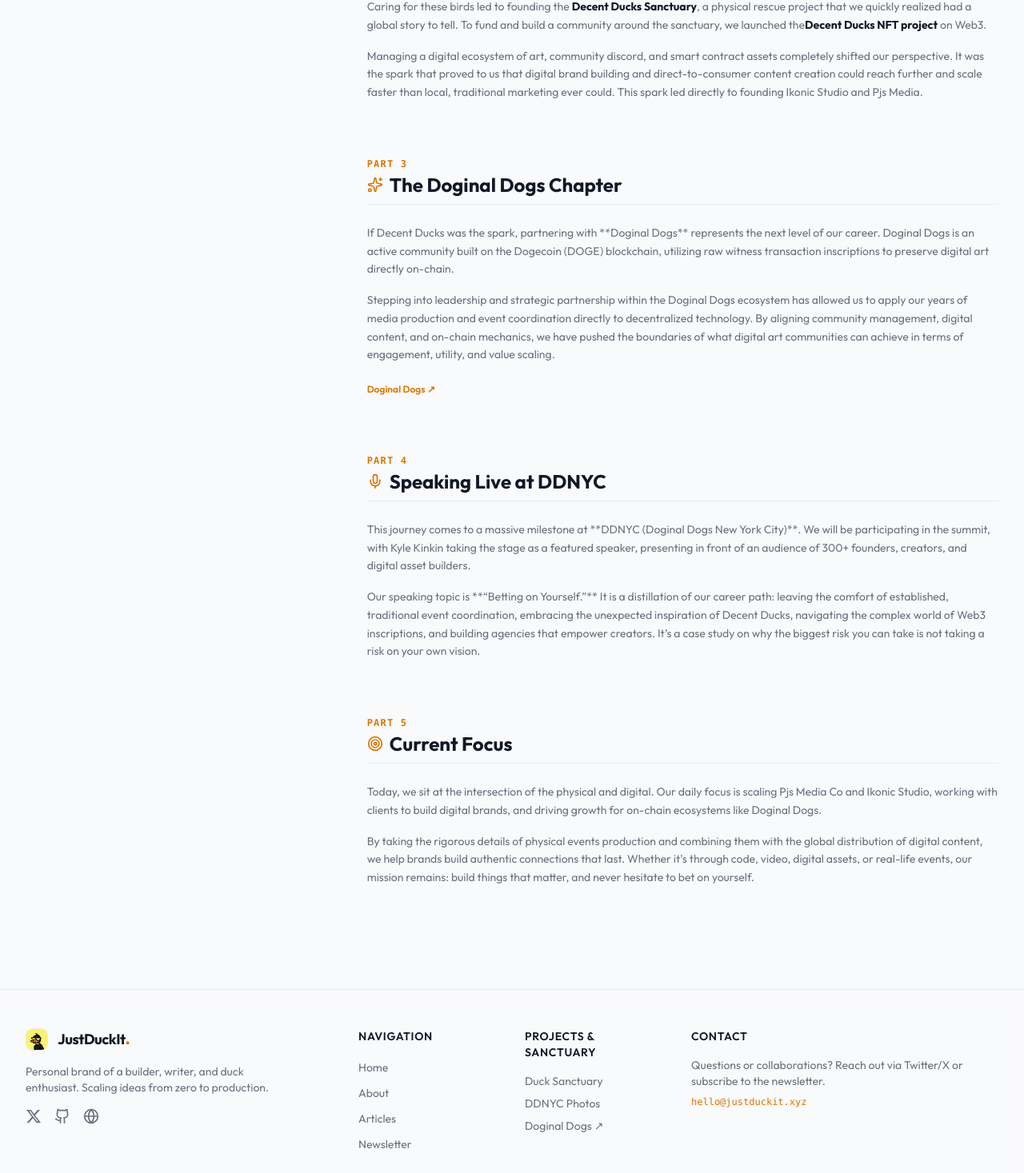
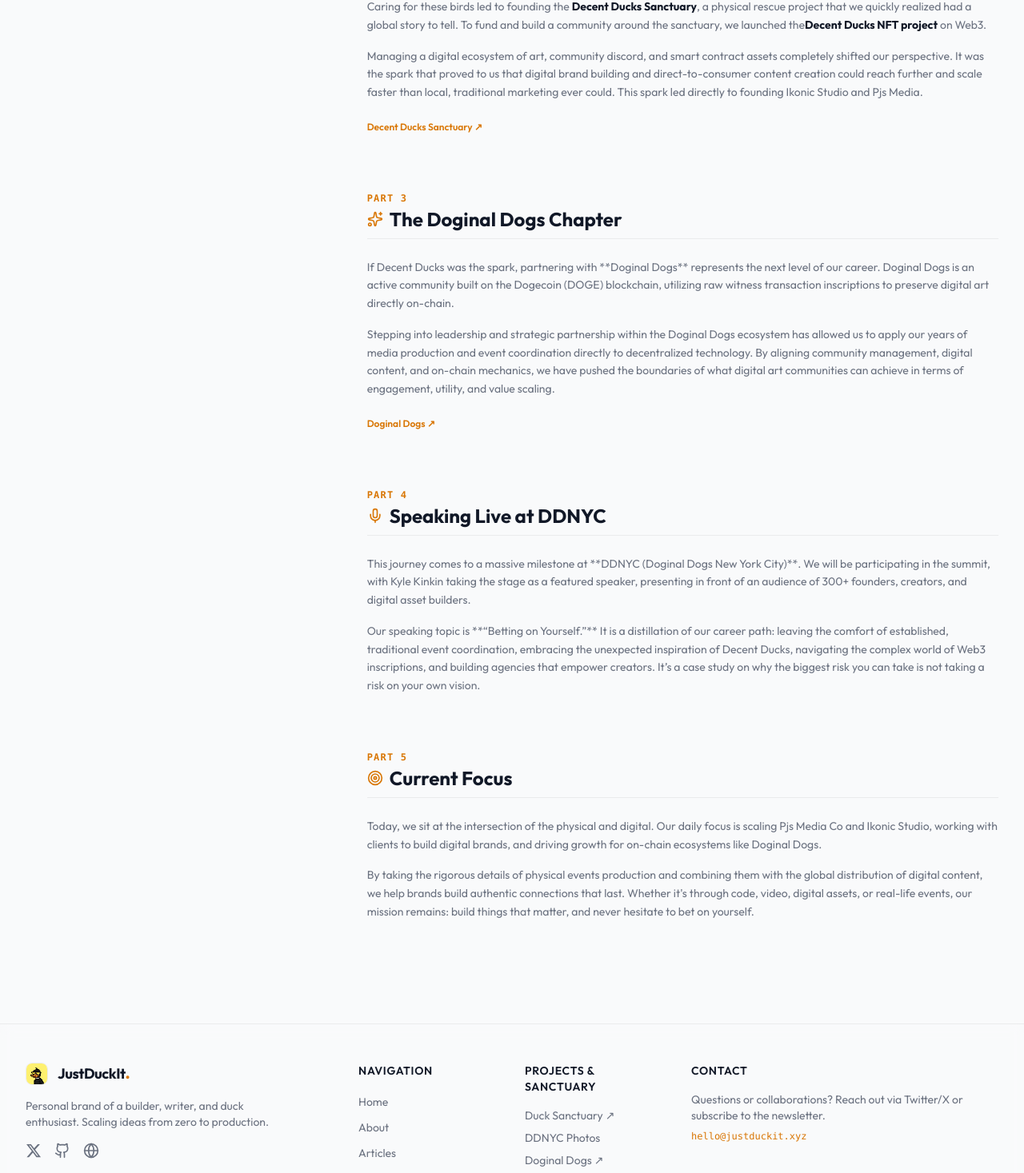
Before and after one commit to Duckxmeta/justduckit, a Next.js app: page /about in a window 1280 px wide. Shown: the part 1154-2621 px from the top of the page at 80% size. Built offline with nearby package versions, Linux system fonts and the light colour scheme.

Commit message:
feat: add Decent Ducks Sanctuary links pointing to adoptaduck.org

```diff
--- a/src/app/about/page.tsx
+++ b/src/app/about/page.tsx
@@ -164,6 +164,16 @@
                   It was the spark that proved to us that digital brand building and direct-to-consumer content creation could reach further
                   and scale faster than local, traditional marketing ever could. This spark led directly to founding Ikonic Studio and Pjs Media.
                 </p>
+                <div className="pt-1">
+                  <a
+                    href="https://adoptaduck.org"
+                    target="_blank"
+                    rel="noopener noreferrer"
+                    className="text-xs font-semibold text-primary hover:underline inline-flex items-center gap-1"
+                  >
+                    <span>Decent Ducks Sanctuary ↗</span>
+                  </a>
+                </div>
               </div>
             </section>
 
--- a/src/components/Footer.tsx
+++ b/src/components/Footer.tsx
@@ -102,7 +102,14 @@
                 <h3 className="text-sm font-semibold text-foreground uppercase tracking-wider">Projects & Sanctuary</h3>
                 <ul className="mt-4 space-y-2">
                   <li className="text-sm text-muted-foreground">
-                    <span className="hover:text-primary transition-colors cursor-pointer">Duck Sanctuary</span>
+                    <a
+                      href="https://adoptaduck.org"
+                      target="_blank"
+                      rel="noopener noreferrer"
+                      className="hover:text-primary transition-colors cursor-pointer inline-flex items-center gap-1"
+                    >
+                      <span>Duck Sanctuary ↗</span>
+                    </a>
                   </li>
                   <li className="text-sm text-muted-foreground">
                     <span className="hover:text-primary transition-colors cursor-pointer">DDNYC Photos</span>
```
